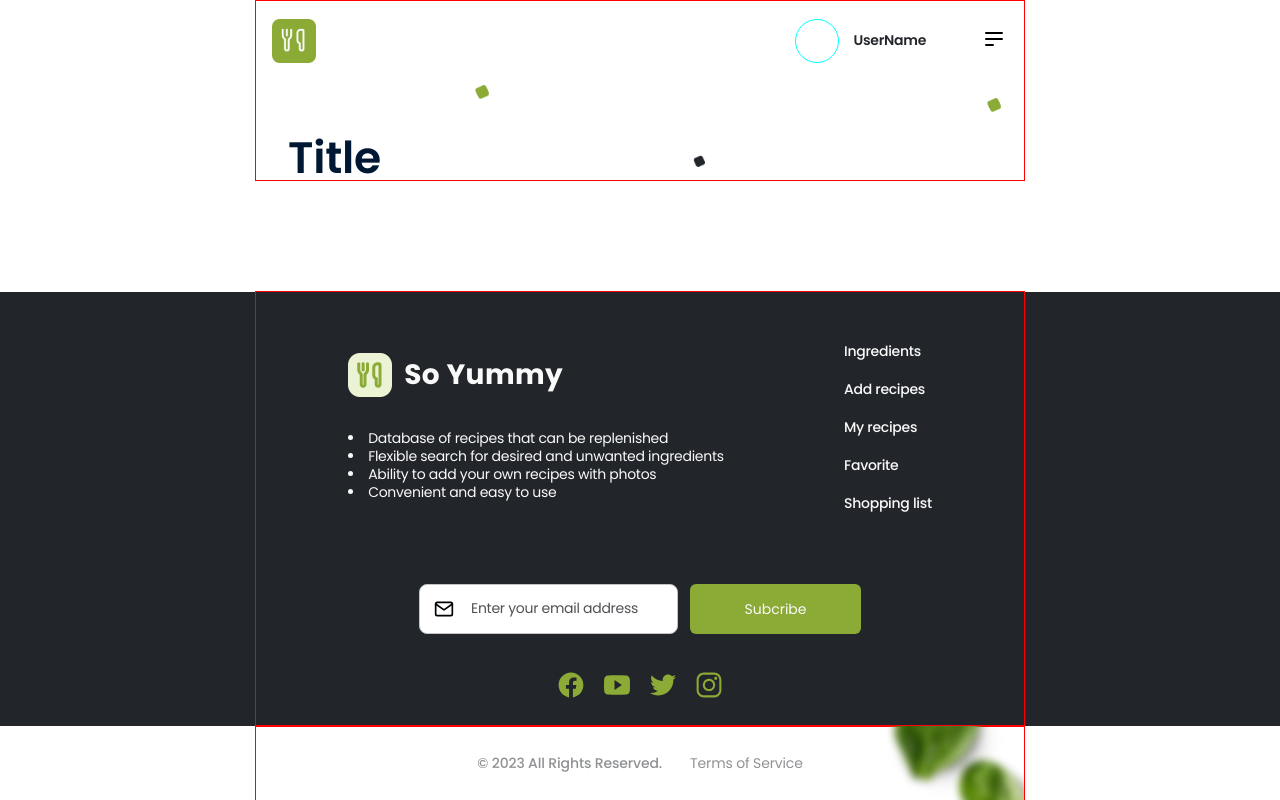
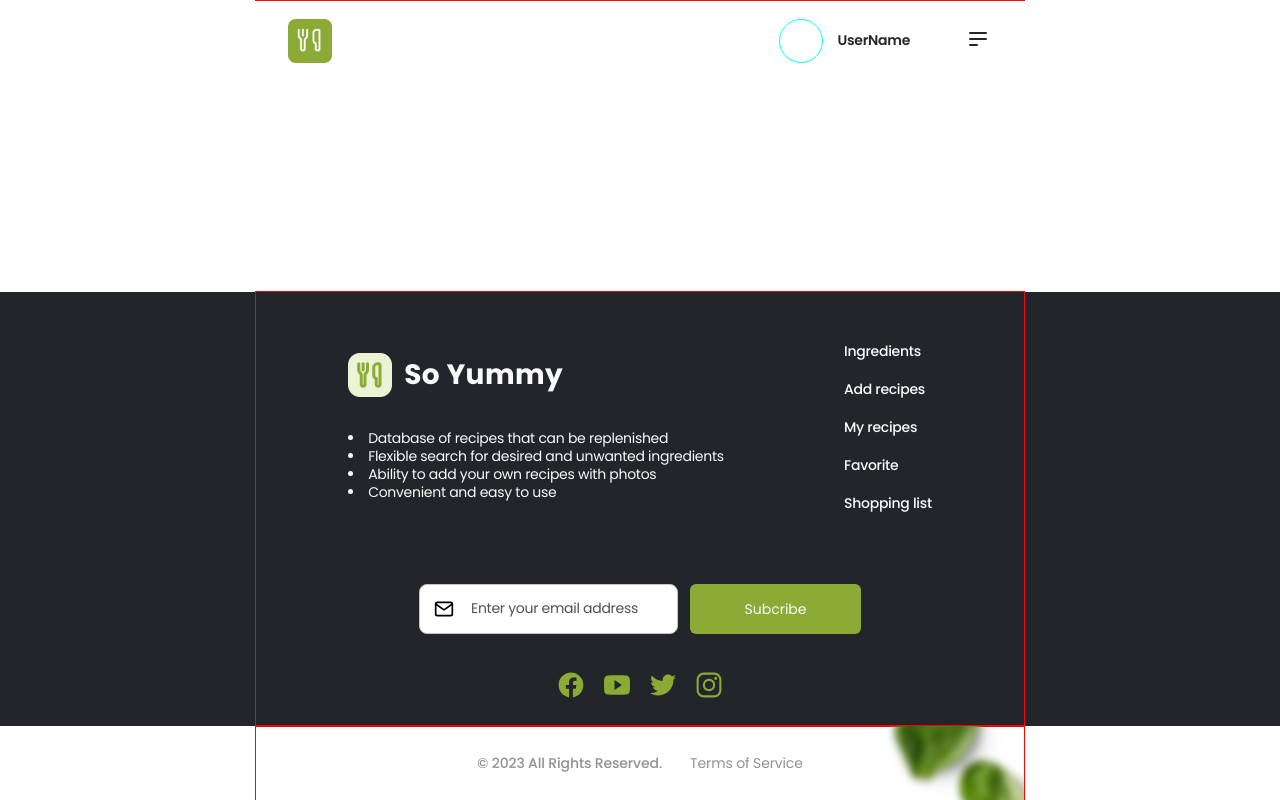
Before and after one commit to BondarViktoriia/so-yummy-front, a React (Create React App) app: page /so-yummy-front/main in a window 1280 px wide. Built offline with nearby package versions, Linux system fonts and the light colour scheme.

Commit message:
fix header

```diff
--- a/src/components/Header/Header.js
+++ b/src/components/Header/Header.js
@@ -1,9 +1,7 @@
 import { useState } from 'react';
 import { useMediaQuery } from 'react-responsive';
-import { IconContext } from 'react-icons';
-import { HiOutlineMenuAlt2 } from 'react-icons/hi';
 import Container from '../Container/Container';
-import { HeaderBox, BurgerOpen, MenuThumb } from './Header.styled';
+import { HeaderBox, BurgerOpen, MenuThumb, BurgerIcon } from './Header.styled';
 import { Logo } from '../Logo/Logo';
 import { Navigation } from '../Navigation/Navigation';
 import { UserMenu } from '../UserMenu/UserMenu';
@@ -25,11 +23,9 @@ export const Header = () => {
           <UserMenu />
           {isDesktop && <ThemeToggler />}
           {isTabletOrMobile && (
-            <IconContext.Provider value={{ style: { width: 24, height: 24 } }}>
-              <BurgerOpen onClick={openModal}>
-                <HiOutlineMenuAlt2 />
-              </BurgerOpen>
-            </IconContext.Provider>
+            <BurgerOpen onClick={openModal}>
+              <BurgerIcon />
+            </BurgerOpen>
           )}
         </MenuThumb>
       </HeaderBox>
--- a/src/components/Header/Header.styled.js
+++ b/src/components/Header/Header.styled.js
@@ -1,10 +1,11 @@
 import styled from 'styled-components';
+import { HiOutlineMenuAlt2 } from 'react-icons/hi';
 
 export const HeaderBox = styled.div`
   display: flex;
   margin-top: 18px;
-  margin-left: 16px;
-  margin-right: 16px;
+  padding-left: 16px;
+  padding-right: 16px;
   height: 46px;
   justify-content: space-between;
   align-items: center;
@@ -15,9 +16,13 @@ export const HeaderBox = styled.div`
   max-width: 375px;
   @media (min-width: 768px) {
     max-width: 768px;
+    padding-right: 32px;
+    padding-left: 32px;
   }
   @media (min-width: 1440px) {
     max-width: 1440px;
+    padding-left: 100px;
+    padding-right: 100px;
   }
 `;
 
@@ -31,3 +36,8 @@ export const BurgerOpen = styled.button`
   width: 32px;
   height: 32px;
 `;
+export const BurgerIcon = styled(HiOutlineMenuAlt2)`
+  width: 24px;
+  height: 24px;
+  color: ${props => props.theme.colors.darkText};
+`;
--- a/src/components/SharedLayout/SharedLayout.js
+++ b/src/components/SharedLayout/SharedLayout.js
@@ -1,17 +1,12 @@
 import { Outlet } from 'react-router-dom';
 import { Header } from '../Header/Header';
 import { Footer } from '../Footer/Footer';
-import Container from '../Container/Container';
-import Title from '../Title/Title';
 import { MainBox, Box } from './SharedLayout.styled';
 
 export const SharedLayout = () => {
   return (
     <Box>
       <Header />
-      <Container>
-        <Title>Title</Title>
-      </Container>
       <MainBox>
         <Outlet />
       </MainBox>
```
